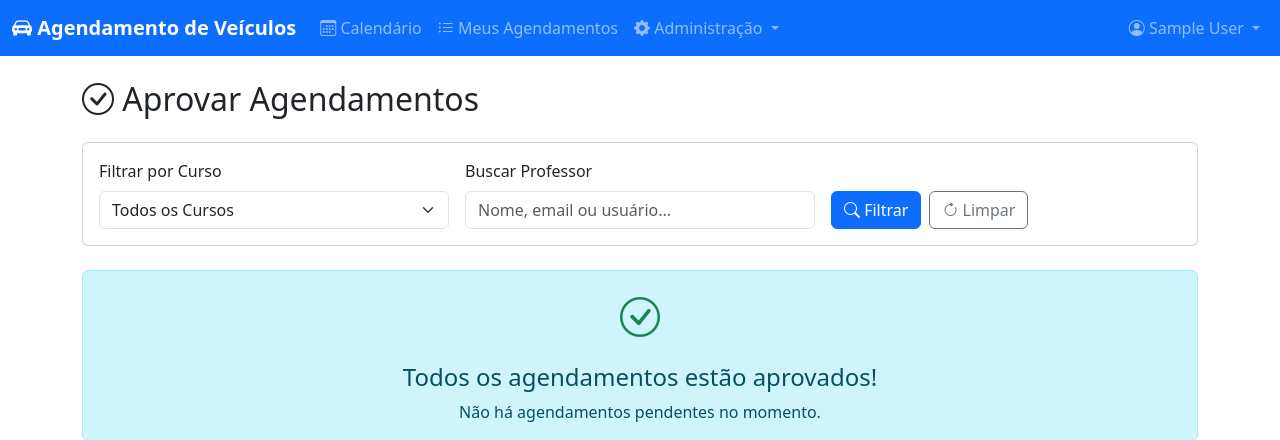
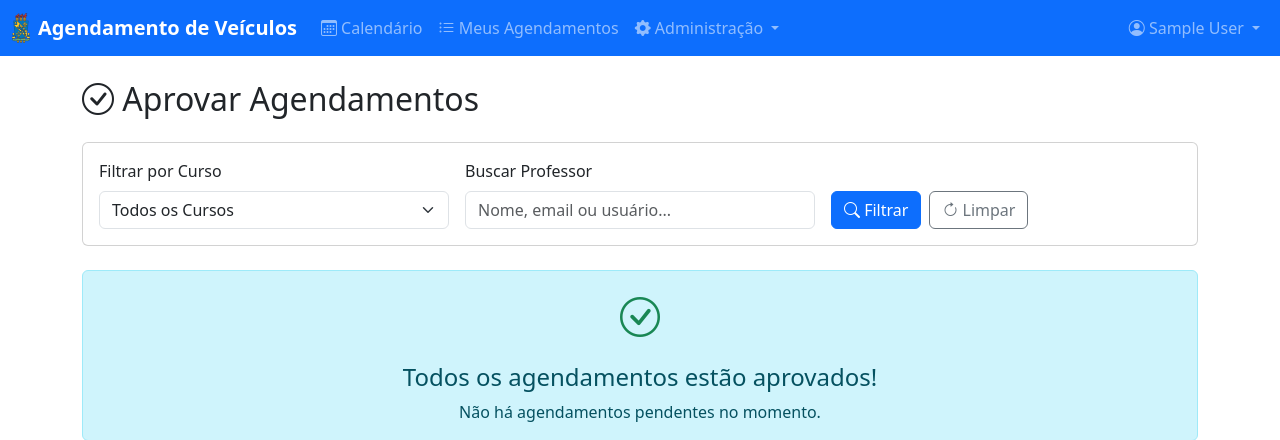
Before and after one commit to HeitorLouzeiro/agendamento_veiculos, a Django app: page /agendamentos/aprovacao/ in a window 1280 px wide. Shown: the top 440 px of the page. Run offline with Django 5.2, Linux system fonts and the light colour scheme; the visitor is signed in with stand-in values (Sample User, id 1); data that the repository does not hold is empty; some libraries are stand-ins or nearby versions.

Commit message:
feat: atualizar favicon e adicionar logo na navbar, além de corrigir o ano no rodapé.

```diff
--- a/requirements.txt
+++ b/requirements.txt
@@ -8,7 +8,7 @@ gunicorn==23.0.0
 openpyxl==3.1.5
 packaging==25.0
 pillow==11.3.0
-psycopg2-binary==2.9.9
+psycopg2-binary==2.9.11
 python-decouple==3.8
 python-dotenv==1.1.1
 pytz==2025.2
--- a/templates/base.html
+++ b/templates/base.html
@@ -4,6 +4,10 @@
     <meta charset="UTF-8">
     <meta name="viewport" content="width=device-width, initial-scale=1.0">
     <title>{% block title %}Sistema de Agendamento de Veículos{% endblock %}</title>
+
+    <!-- Favicon -->
+    {% load static %}
+    <link rel="icon" type="image/png" href="{% static 'images/logo.png' %}">
 
     <!-- Bootstrap 5 CSS -->
     <link href="https://cdn.jsdelivr.net/npm/bootstrap@5.3.0/dist/css/bootstrap.min.css" rel="stylesheet">
@@ -25,6 +29,11 @@
         }
         .navbar-brand {
             font-weight: bold;
+            display: flex;
+            align-items: center;
+        }
+        .navbar-brand img {
+            margin-right: 0.5rem;
         }
         .status-badge {
             font-size: 0.85rem;
@@ -49,7 +58,9 @@
     <nav class="navbar navbar-expand-lg navbar-dark bg-primary">
         <div class="container-fluid">
             <a class="navbar-brand" href="{% url 'dashboard' %}">
-                <i class="bi bi-car-front-fill"></i> Agendamento de Veículos
+                {% load static %}
+                <img src="{% static 'images/logo.png' %}" alt="UESPI" height="30" class="d-inline-block align-text-top me-2">
+                Agendamento de Veículos
             </a>
             <button class="navbar-toggler" type="button" data-bs-toggle="collapse" data-bs-target="#navbarNav">
                 <span class="navbar-toggler-icon"></span>
@@ -162,7 +173,7 @@
     <!-- Footer -->
     <footer class="bg-light text-center text-muted py-3 mt-5">
         <div class="container">
-            <p class="mb-0">&copy; 2025 Sistema de Agendamento de Veículos</p>
+            <p class="mb-0">&copy; {% now "Y" %} Sistema de Agendamento de Veículos</p>
         </div>
     </footer>
 
```
Also changed, not shown: templates/images/logo.png (added).
